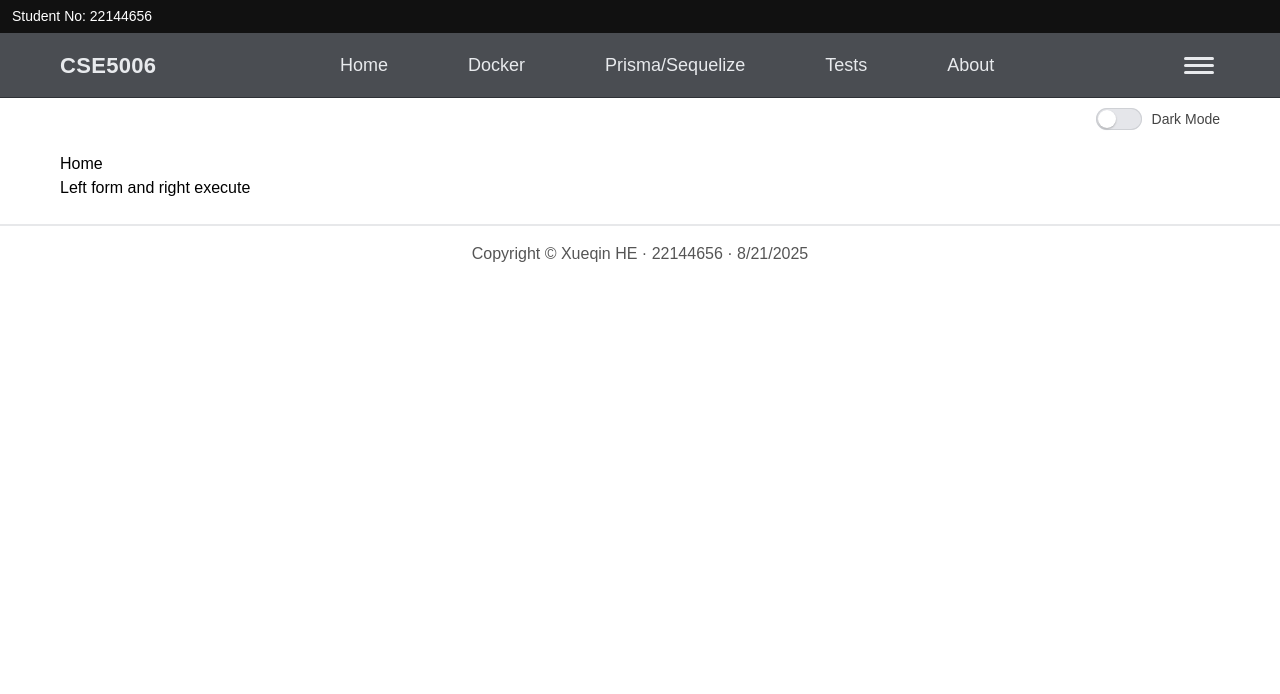
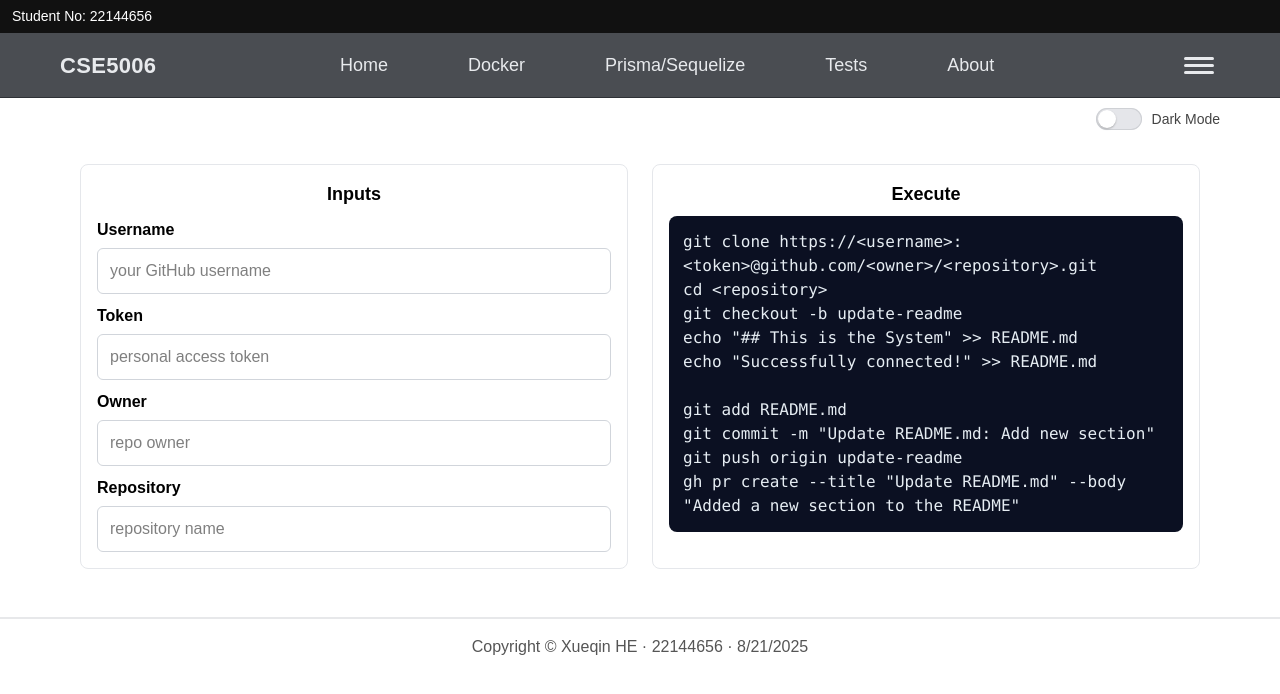
Before and after one commit to Xueqin17/myweb, a Next.js app: page / in a window 1280 px wide. Shown: the top 694 px of the page. Built offline with nearby package versions, Linux system fonts and the light colour scheme.

Commit message:
Create Form and command out

```diff
--- a/app/(assignment)/page.tsx
+++ b/app/(assignment)/page.tsx
@@ -1,8 +1,6 @@
+import FormOut from '@/app/Components/FormOut/FormOut';
+
+
 export default function HomePage() {
-  return (
-    <section>
-      <h1>Home</h1>
-      <p>Left form and right execute</p>
-    </section>
-  );
+  return <FormOut />;
 }
--- /dev/null
+++ b/app/Components/FormOut/FormOut.module.css
@@ -0,0 +1,39 @@
+.wrap {
+  max-width: 1200px;
+  margin: 0 auto;
+  display: grid;
+  grid-template-columns: 1fr 1fr;
+  gap: 24px;
+  padding: 12px 20px 24px;
+}
+@media (max-width: 900px) { .wrap { grid-template-columns: 1fr; } }
+
+.card {
+  border: 1px solid #e5e7eb;
+  border-radius: 8px;
+  padding: 16px;
+  background: var(--bg);
+}
+
+.title { font-size: 18px; font-weight: 700; margin-bottom: 8px; text-align: center; }
+.label { display:block; margin: 10px 0 6px; font-weight: 600; }
+.input {
+  width: 100%;
+  padding: 10px 12px;
+  border: 1px solid #d1d5db;
+  border-radius: 6px;
+  background: var(--bg);
+  color: var(--fg);
+}
+.note { color:#6b7280; font-size: 14px; margin-top: 6px; }
+
+.pre {
+   background: #0b1022;
+  color: #e6edf3;
+  border-radius: 8px;
+  padding: 14px;
+  overflow: auto;
+  font-family: ui-monospace, SFMono-Regular, Menlo, Consolas, monospace;
+  white-space: pre-wrap;
+  min-height: 300px;
+}
--- /dev/null
+++ b/app/Components/FormOut/FormOut.tsx
@@ -0,0 +1,78 @@
+'use client';
+
+import { useMemo, useState } from 'react';
+import styles from './FormOut.module.css';
+
+type FormState = {
+  username: string;
+  token: string;
+  owner: string;
+  repo: string;
+};
+
+function buildPreview(f: FormState) {
+  const mask = f.token ? '******' : '<token>';
+  const u = f.username || '<username>';
+  const o = f.owner || '<owner>';
+  const r = f.repo || '<repository>';
+
+  return [
+    `git clone https://${u}:${mask}@github.com/${o}/${r}.git`,
+    `cd ${r}`,
+    `git checkout -b update-readme`,
+    `echo "## This is the System" >> README.md`,
+    `echo "Successfully connected!" >> README.md`,
+    ``,
+    `git add README.md`,
+    `git commit -m "Update README.md: Add new section"`,
+    `git push origin update-readme`,
+    `gh pr create --title "Update README.md" --body "Added a new section to the README"`,
+  ].join('\n');
+}
+
+export default function FormOut() {
+  const [form, setForm] = useState<FormState>({
+    username: '', token: '', owner: '', repo: '',
+  });
+
+  const preview = useMemo(() => buildPreview(form), [form]);
+  const set = (k: keyof FormState) =>
+    (e: React.ChangeEvent<HTMLInputElement>) =>
+      setForm({ ...form, [k]: e.target.value });
+
+  return (
+    <div className={styles.wrap} aria-label="Git commands playground">
+      {/* Form */}
+      <section className={styles.card}>
+        <div className={styles.title}>Inputs</div>
+
+        <label className={styles.label} htmlFor="u">Username</label>
+        <input id="u" className={styles.input} placeholder="your GitHub username"
+               value={form.username} onChange={set('username')} />
+
+        <label className={styles.label} htmlFor="t">Token</label>
+        <input id="t" type="password" className={styles.input}
+               placeholder="personal access token"
+               value={form.token} onChange={set('token')}
+               autoComplete="new-password" />
+        <p className={styles.note}></p>
+
+        <label className={styles.label} htmlFor="o">Owner</label>
+        <input id="o" className={styles.input}
+               placeholder="repo owner"
+               value={form.owner} onChange={set('owner')} />
+
+        <label className={styles.label} htmlFor="r">Repository</label>
+        <input id="r" className={styles.input} placeholder="repository name"
+               value={form.repo} onChange={set('repo')} />
+      </section>
+
+      {/* Command */}
+      <section className={styles.card}>
+        <div className={styles.title}>Execute </div>
+        <pre className={styles.pre}>{preview}</pre>
+        <p className={styles.note}></p>
+      </section>
+    </div>
+  );
+}
```
